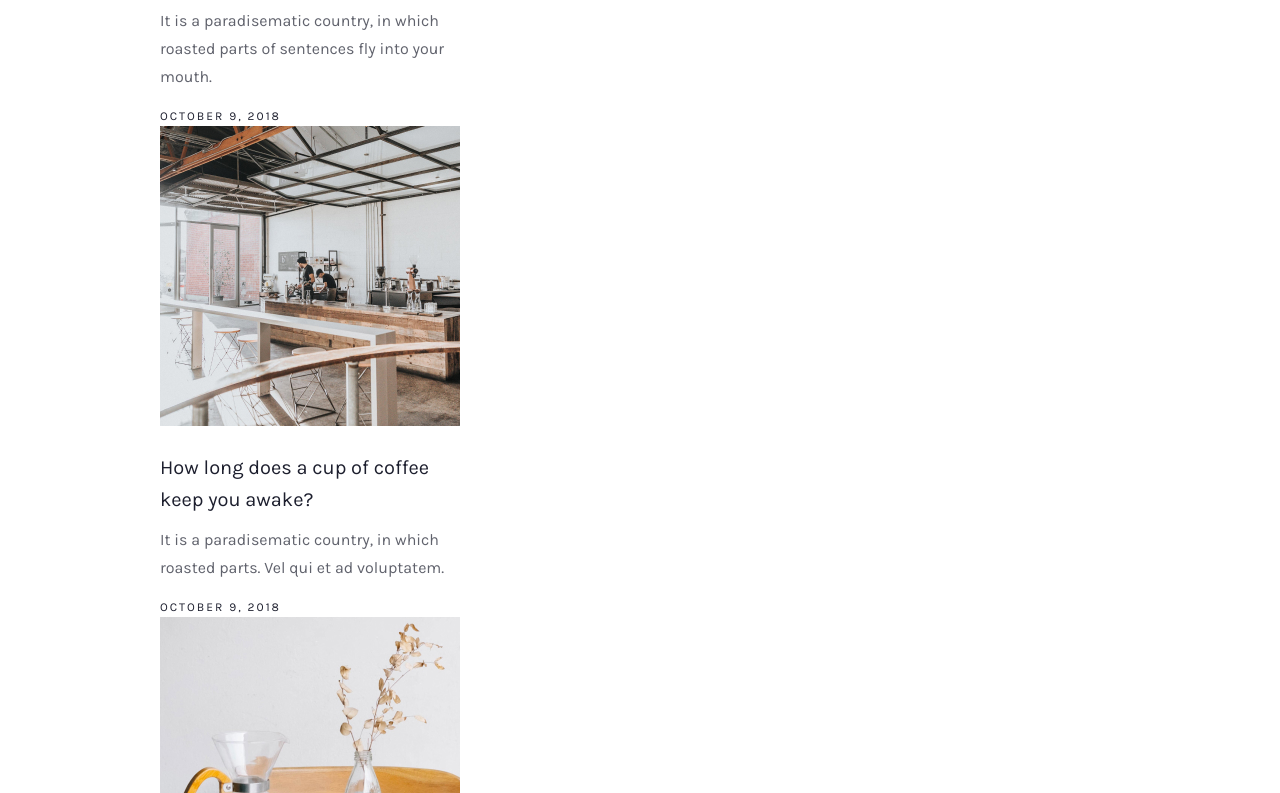
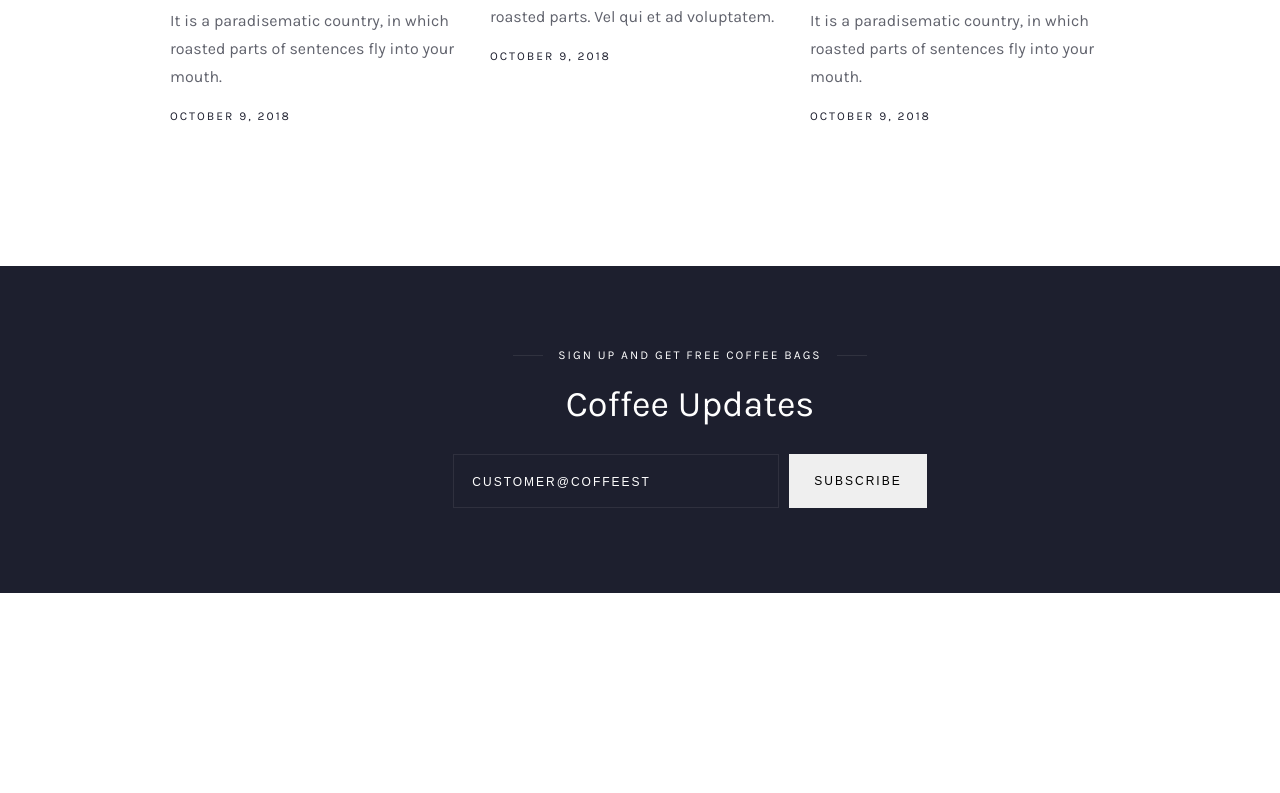
Before and after one commit to network-Error/coffee-style, a React (Create React App) app: page / in a window 1280 px wide. Shown: the part 5177-5970 px from the top of the page. After the commit the page ends 5877 px from the top, so only its background shows below. Built offline with nearby package versions, Linux system fonts and the light colour scheme.

Commit message:
modified: App.js, Subscribe.js, style.scss

```diff
--- a/src/App.js
+++ b/src/App.js
@@ -5,6 +5,7 @@ import Header from './components/Header/Header';
 import Image from './components/Image/Image';
 import Mugs from './components/Mugs/Mugs';
 import Stories from './components/Stories/Stories';
+import Subscribe from './components/Subscribe/Subscribe';
 
 function App() {
   return (
@@ -15,6 +16,7 @@ function App() {
         <Catalog />
         <Image />
         <Stories />
+        <Subscribe />
       </div>
     </BrowserRouter>
   );
--- a/src/components/Subscribe/Subscribe.js
+++ b/src/components/Subscribe/Subscribe.js
@@ -0,0 +1,25 @@
+import React from 'react';
+import '../style.scss';
+
+const Subscribe = () => {
+    return (
+        <div className='subscribe'>
+            <div className='subscribe__background'>
+                <div className='subscribe__background__text'>
+                    <div className='text-header'>
+                        <span></span>
+                        <p>Sign up and get free coffee bags</p>
+                        <span></span>
+                    </div>
+                    <h2>Coffee Updates</h2>
+                    <div className='subscribe__form'>
+                        <input type={'email'} placeholder={'customer@coffeestyle.io'} />
+                        <button>Subscribe</button>
+                    </div>
+                </div>
+            </div>
+        </div>
+    )
+}
+
+export default Subscribe;
--- a/src/components/style.scss
+++ b/src/components/style.scss
@@ -407,6 +407,9 @@ h1, h2, h3, h4, h5, h6, p {
     }
 
     .stories__items {
+        display: flex;
+        gap: 20px;
+        justify-content: center;
 
         .storiesCard {
             display: flex;
@@ -438,3 +441,88 @@ h1, h2, h3, h4, h5, h6, p {
         }
     }
 }
+
+// Subscribe
+.subscribe {
+    margin-bottom: 107px;
+
+    .subscribe__background {
+        width: 1380px;
+        height: 327px;
+        margin: 0 auto;
+        background-color: #1D1F2E;
+
+        .subscribe__background__text {
+            padding-top: 80px;
+            display: flex;
+            flex-direction: column;
+            align-items: center;
+            color: #FFFFFF;
+
+            .text-header {
+                display: flex;
+                justify-content: center;
+                align-items: center;
+                margin-bottom: 15px;
+
+                span {
+                    width: 30px;
+                    height: 1px;
+                    background-color: rgba(210, 210, 213, 0.1);
+                }
+
+                p {
+                    font-size: 12px;
+                    line-height: 18px;
+                    letter-spacing: 2px;
+                    margin: 0 15px;
+                    text-transform: uppercase;
+                }
+            }
+
+            h2 {
+                font-size: 36px;
+                line-height: 50px;
+                font-weight: 400;
+                margin-bottom: 25px;
+            }
+
+            .subscribe__form {
+                display: flex;
+                gap: 10px;
+
+                input {
+                    background-color: inherit;
+                    border: 1px solid #2F303E;
+                    padding: 18px 129px 18px 18px;
+                }
+
+                ::placeholder,
+                :focus {
+                    font-size: 12px;
+                    line-height: 18px;
+                    letter-spacing: 2px;
+                    text-transform: uppercase;
+                    color: #FFFFFF;
+                }
+
+                button {
+                    font-size: 12px;
+                    line-height: 18px;
+                    letter-spacing: 2px;
+                    text-transform: uppercase;
+                    color: #000000;
+                    padding: 18px 25px;
+                    cursor: pointer;
+                    transition: .3s;
+                    border: none;
+                }
+
+                button:hover {
+                    color: #FFFFFF;
+                    background-color: brown;
+                }
+            }
+        }
+    }
+}
```
Lines whose indentation alone changed are shown as unchanged.
